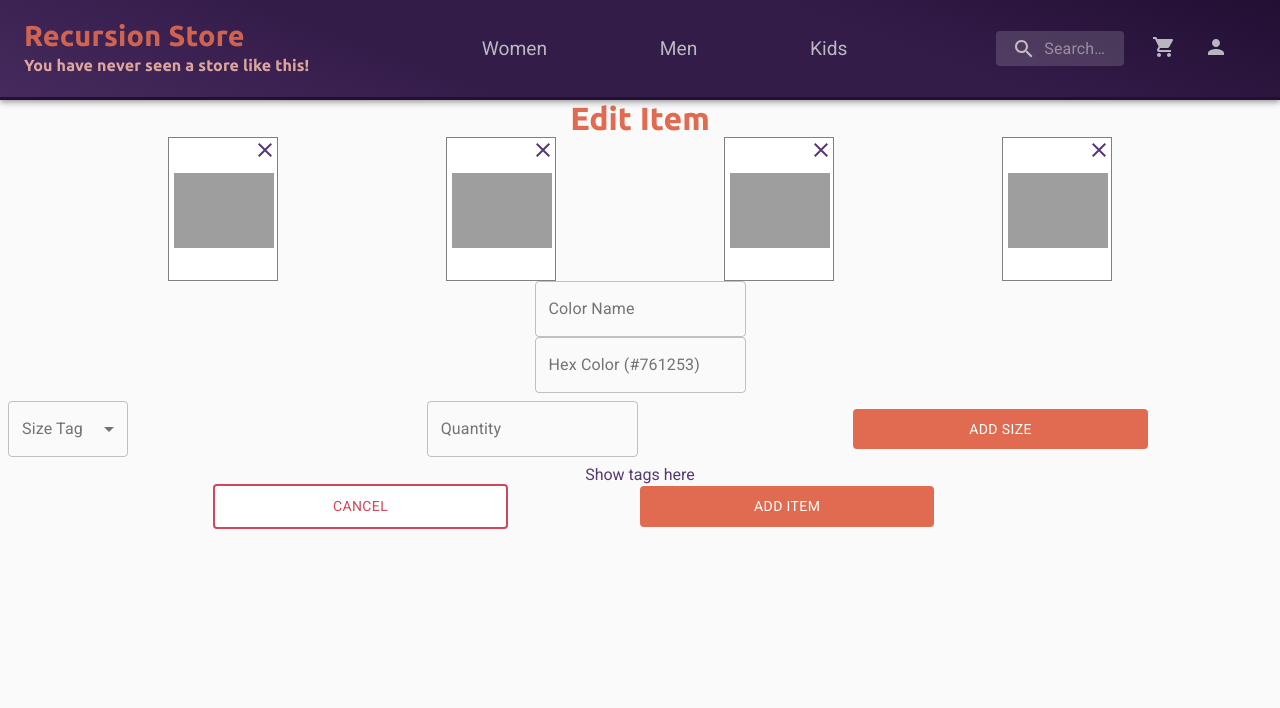
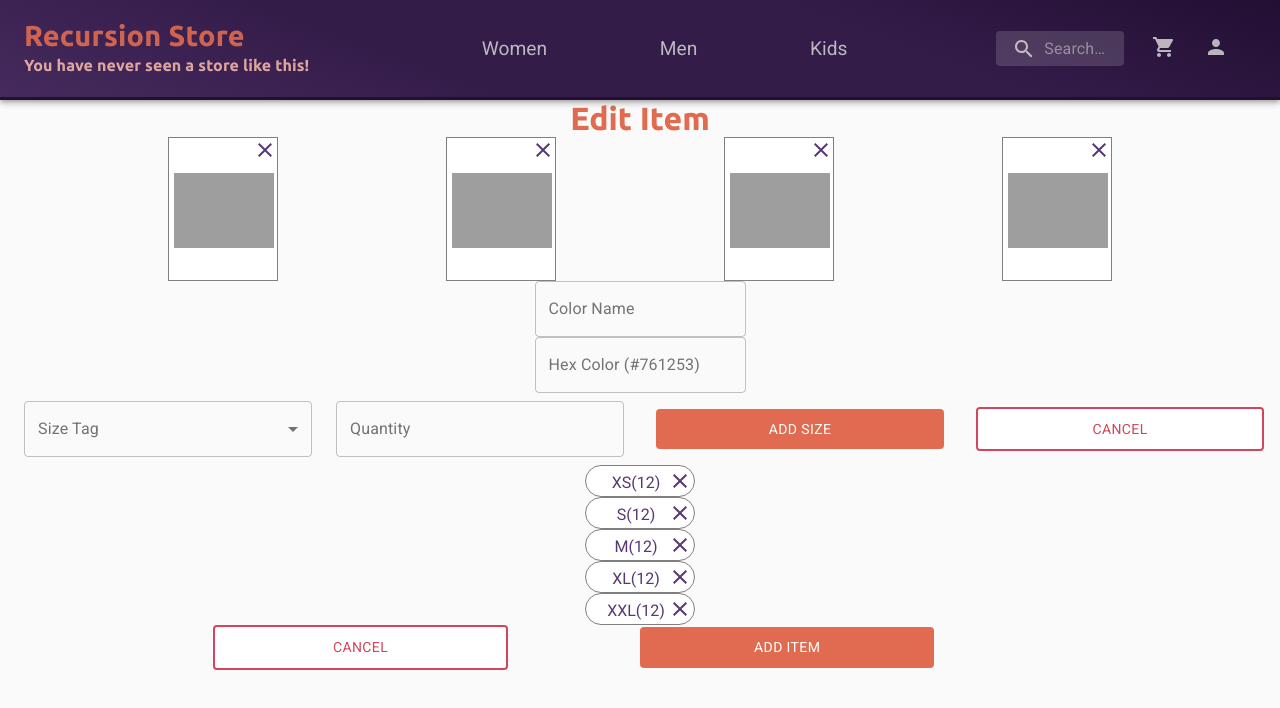
Before and after one commit to tiago-web/Recursion-Store, a React (Create React App) app in the folder web/: page /Admin/AddProduct in a window 1280 px wide. Shown: the top 708 px of the page. Built offline with nearby package versions, Linux system fonts and the light colour scheme.

Commit message:
Update design and include sizeTag components.

```diff
--- a/web/src/pages/Admin/AddEditProduct/components/ItemAE/index.tsx
+++ b/web/src/pages/Admin/AddEditProduct/components/ItemAE/index.tsx
@@ -14,6 +14,7 @@ import CloseIcon from '@material-ui/icons/Close';
 import { useRecoilState } from 'recoil';
 import { TItem, TImg, TSizes, itemsState } from '../../Atoms';
 import ImagePicker from '../ImagePicker';
+import SizeTag from '../SizeTag';
 import { useStyles, SolidButton, RedOutlinedButton } from './styles';
 
 interface ItemAEProps {
@@ -24,6 +25,8 @@ const ItemAE: React.FC<ItemAEProps> = ({ item = null }) => {
   const classes = useStyles();
   const titleInitials = item ? 'Add' : 'Edit';
   const [alertOpen, setAlertOpen] = React.useState(false);
+  const [color, setColor] = React.useState('');
+  const [imageColor, setImageColor] = React.useState('');
   const [globalItems, setGlobalItems] = useRecoilState<TItem[]>(itemsState);
 
   const [localItem, setLocalItem] = useState<TItem>(() => ({
@@ -48,9 +51,9 @@ const ItemAE: React.FC<ItemAEProps> = ({ item = null }) => {
     });
   };
 
-  // useEffect(() => {
-  //   console.log(item);
-  // }, [item]);
+  useEffect(() => {
+    console.log(globalItems);
+  }, [globalItems]);
 
   return (
     <Grid container direction="row" justify="center" alignItems="center">
@@ -105,19 +108,31 @@ const ItemAE: React.FC<ItemAEProps> = ({ item = null }) => {
           </Collapse>
         </Grid>
         <Grid>
-          <TextField name="colorName" label="Color Name" variant="outlined" />
+          <TextField
+            value={color}
+            onChange={e => setColor(e.target.value)}
+            name="colorName"
+            label="Color Name"
+            variant="outlined"
+          />
         </Grid>
         <Grid item>
           <TextField
             name="imageColor"
+            value={imageColor}
+            onChange={e => setImageColor(e.target.value)}
             label="Hex Color (#761253)"
             variant="outlined"
             fullWidth
           />
         </Grid>
         <Grid container direction="row" justify="center" alignItems="center">
-          <Grid item xs={12} sm={4}>
-            <FormControl variant="outlined" className={classes.formControl}>
+          <Grid item xs={12} sm={3} className={classes.item}>
+            <FormControl
+              variant="outlined"
+              className={classes.formControl}
+              fullWidth
+            >
               <InputLabel>Size Tag</InputLabel>
               <Select
                 // value={age}
@@ -132,14 +147,28 @@ const ItemAE: React.FC<ItemAEProps> = ({ item = null }) => {
               </Select>
             </FormControl>
           </Grid>
-          <Grid item xs={12} sm={4}>
-            <TextField name="quantity" label="Quantity" variant="outlined" />
+          <Grid item xs={12} sm={3} className={classes.item}>
+            <TextField
+              name="quantity"
+              label="Quantity"
+              variant="outlined"
+              fullWidth
+            />
           </Grid>
-          <Grid item xs={12} sm={4}>
+          <Grid item xs={12} sm={3} className={classes.item}>
             <SolidButton>Add Size</SolidButton>
           </Grid>
+          <Grid item xs={12} sm={3} className={classes.item}>
+            <RedOutlinedButton>Cancel</RedOutlinedButton>
+          </Grid>
         </Grid>
-        <Grid item>Show tags here</Grid>
+        <Grid item>
+          <SizeTag quantity={12} sizeTag="XS" />
+          <SizeTag quantity={12} sizeTag="S" />
+          <SizeTag quantity={12} sizeTag="M" />
+          <SizeTag quantity={12} sizeTag="XL" />
+          <SizeTag quantity={12} sizeTag="XXL" />
+        </Grid>
         <Grid container direction="row" justify="center" alignItems="center">
           <Grid item xs={4}>
             <RedOutlinedButton>Cancel</RedOutlinedButton>
--- a/web/src/pages/Admin/AddEditProduct/components/ItemAE/styles.ts
+++ b/web/src/pages/Admin/AddEditProduct/components/ItemAE/styles.ts
@@ -2,7 +2,6 @@ import { createStyles, makeStyles, Theme } from '@material-ui/core/styles';
 import { Button } from '@material-ui/core';
 import styled from 'styled-components';
 import { shade } from 'polished';
-// import Button from '../../../../../components/Button';
 
 export const useStyles = makeStyles((theme: Theme) =>
   createStyles({
@@ -12,6 +11,10 @@ export const useStyles = makeStyles((theme: Theme) =>
     },
     selectEmpty: {
       marginTop: theme.spacing(2),
+    },
+    item: {
+      padding: theme.spacing(0, 2),
+      textAlign: 'center',
     },
   }),
 );
```
